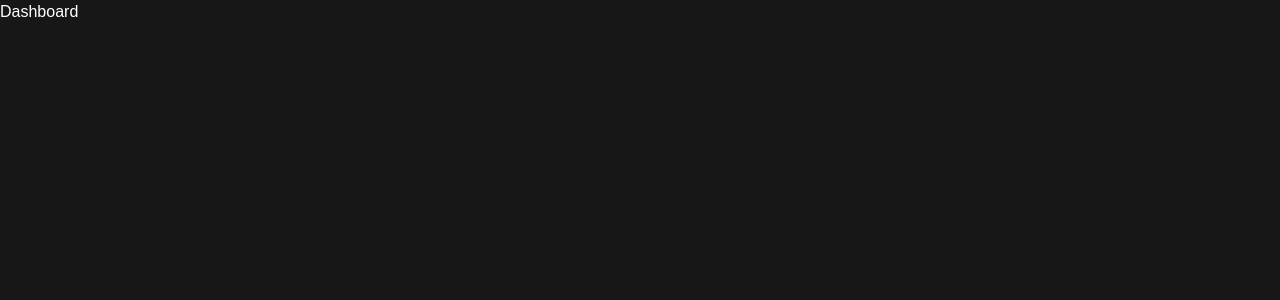
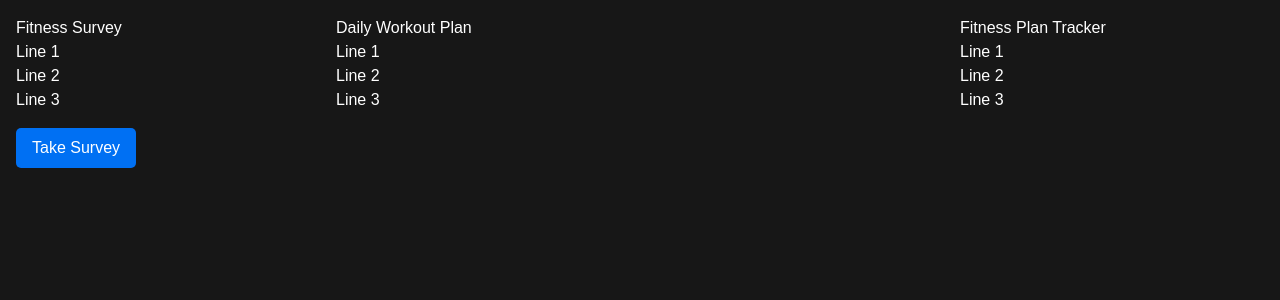
Before and after one commit to alexisabadger/cs467_project, a Next.js app in the folder personal-trainer/: page /pages/dashboard in a window 1280 px wide. Shown: the top 300 px of the page. Built offline with nearby package versions, Linux system fonts and the light colour scheme.

Commit message:
Added dashboard

```diff
--- a/personal-trainer/app/pages/dashboard/page.tsx
+++ b/personal-trainer/app/pages/dashboard/page.tsx
@@ -1,9 +1,23 @@
-import React from "react";
+import LeftSidebar from '@/components/LeftSidebar';
+import MainContent from '@/components/MainContent';
+import RightSidebar from '@/components/RightSidebar';
 
-export default function CreateAccount() {
+export default function HomePage() {
   return (
-    <div>
-      <h1>Dashboard</h1>
-    </div>
+    <>
+      <div
+        style={{
+          display: 'grid',
+          gridTemplateColumns: '1fr 2fr 1fr',
+          gap: '1rem',
+          padding: '1rem',
+          height: '100vh',
+        }}
+      >
+        <LeftSidebar />
+        <MainContent />
+        <RightSidebar />
+      </div>
+    </>
   );
 }
--- /dev/null
+++ b/personal-trainer/components/LeftSidebar.tsx
@@ -0,0 +1,40 @@
+'use client';
+
+import { useState } from 'react';
+import SurveyCard from './SurveyCard';
+
+export default function LeftSidebar() {
+  const [showSurvey, setShowSurvey] = useState(false);
+
+  const toggleSurvey = () => {
+    setShowSurvey((prev) => !prev);
+  };
+
+  return (
+    <aside style={{  }}>
+      <h2>Fitness Survey</h2>
+      <ul>
+        <li>Line 1</li>
+        <li>Line 2</li>
+        <li>Line 3</li>
+      </ul>
+
+      <button
+        onClick={toggleSurvey}
+        style={{
+          marginTop: '1rem',
+          padding: '0.5rem 1rem',
+          backgroundColor: '#0070f3',
+          color: '#fff',
+          border: 'none',
+          borderRadius: '5px',
+          cursor: 'pointer',
+        }}
+      >
+        {showSurvey ? 'Hide Survey' : 'Take Survey'}
+      </button>
+
+      {showSurvey && <SurveyCard />}
+    </aside>
+  );
+}
--- /dev/null
+++ b/personal-trainer/components/MainContent.tsx
@@ -0,0 +1,12 @@
+export default function MainContent() {
+    return (
+      <main style={{}}>
+        <h1>Daily Workout Plan</h1>
+          <ul>
+            <li>Line 1</li>
+            <li>Line 2</li>
+            <li>Line 3</li>
+          </ul>
+      </main>
+    );
+  }
--- /dev/null
+++ b/personal-trainer/components/RightSidebar.tsx
@@ -0,0 +1,13 @@
+
+export default function RightSidebar() {
+    return (
+      <aside style={{ }}>
+        <h2>Fitness Plan Tracker</h2>
+        <ul>
+          <li>Line 1</li>
+          <li>Line 2</li>
+          <li>Line 3</li>
+        </ul>
+      </aside>
+    );
+  }
--- /dev/null
+++ b/personal-trainer/components/SurveyCard.tsx
@@ -0,0 +1,97 @@
+import { useState } from 'react';
+
+export default function SurveyCard() {
+    const [fitnessLevel, setFitnessLevel] = useState('');
+    const [fitnessGoals, setFitnessGoals] = useState<string[]>([]);
+    const [submitted, setSubmitted] = useState(false);
+
+    const handleCheckboxChange = (goal: string) => {
+      setFitnessGoals((prevGoals) =>
+        prevGoals.includes(goal)
+          ? prevGoals.filter((g) => g !== goal)
+          : [...prevGoals, goal]
+      );
+    };
+
+    const handleSubmit = (e: React.FormEvent) => {
+      e.preventDefault();
+
+      if (!fitnessLevel) {
+        alert('Please select your fitness level.');
+        return;
+      }
+
+      console.log('Fitness Level:', fitnessLevel);
+      console.log('Fitness Goals:', fitnessGoals);
+      setSubmitted(true);
+
+      // backend needed
+    };
+
+    return (
+      <div
+        style={{
+          marginTop: '1rem',
+          padding: '1rem',
+          border: '1px solid #ccc',
+          borderRadius: '8px',
+          boxShadow: '0 2px 5px rgba(0,0,0,0.1)',
+        }}
+      >
+        {!submitted ? (
+          <form onSubmit={handleSubmit}>
+            {/* Fitness Level (Radio Buttons) */}
+            <div style={{ marginBottom: '1rem' }}>
+              <p><strong>What is your level of fitness? (select one)</strong></p>
+              {['Beginner', 'Intermediate', 'Advanced'].map((level) => (
+                <label key={level} style={{ display: 'block', marginBottom: '0.25rem' }}>
+                  <input
+                    type="radio"
+                    name="fitnessLevel"
+                    value={level}
+                    checked={fitnessLevel === level}
+                    onChange={() => setFitnessLevel(level)}
+                  />{' '}
+                  {level}
+                </label>
+              ))}
+            </div>
+
+            {/* Fitness Goals (Checkboxes) */}
+            <div style={{ marginBottom: '1rem' }}>
+              <p><strong>What are your fitness goals? (select one or more)</strong></p>
+              {['Strength', 'Weight-loss', 'Flexibility', 'Mindfulness'].map((goal) => (
+                <label key={goal} style={{ display: 'block', marginBottom: '0.25rem' }}>
+                  <input
+                    type="checkbox"
+                    value={goal}
+                    checked={fitnessGoals.includes(goal)}
+                    onChange={() => handleCheckboxChange(goal)}
+                  />{' '}
+                  {goal}
+                </label>
+              ))}
+            </div>
+
+            <button
+              type="submit"
+              style={{
+                padding: '0.5rem 1rem',
+                backgroundColor: '#0070f3',
+                color: '#fff',
+                border: 'none',
+                borderRadius: '5px',
+                cursor: 'pointer',
+              }}
+            >
+              Submit
+            </button>
+          </form>
+        ) : (
+          <div>
+            <p>Submitted!</p>
+          </div>
+        )}
+      </div>
+    );
+  }
```
